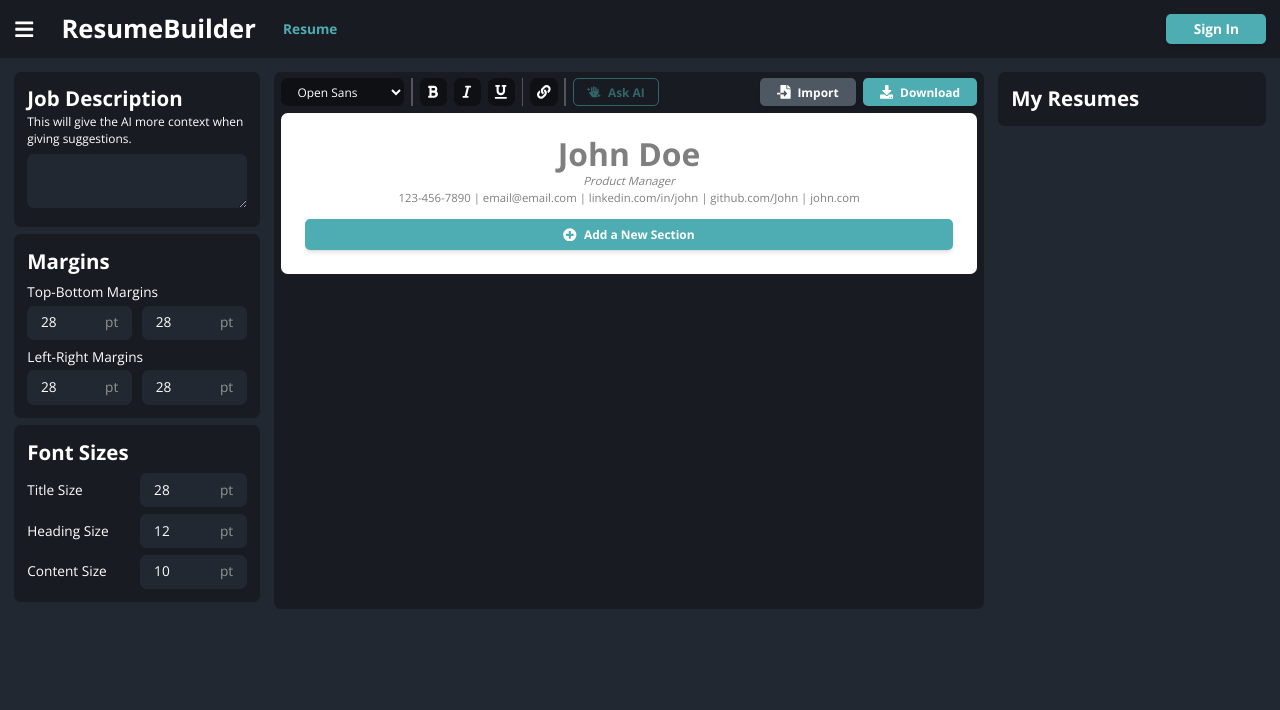
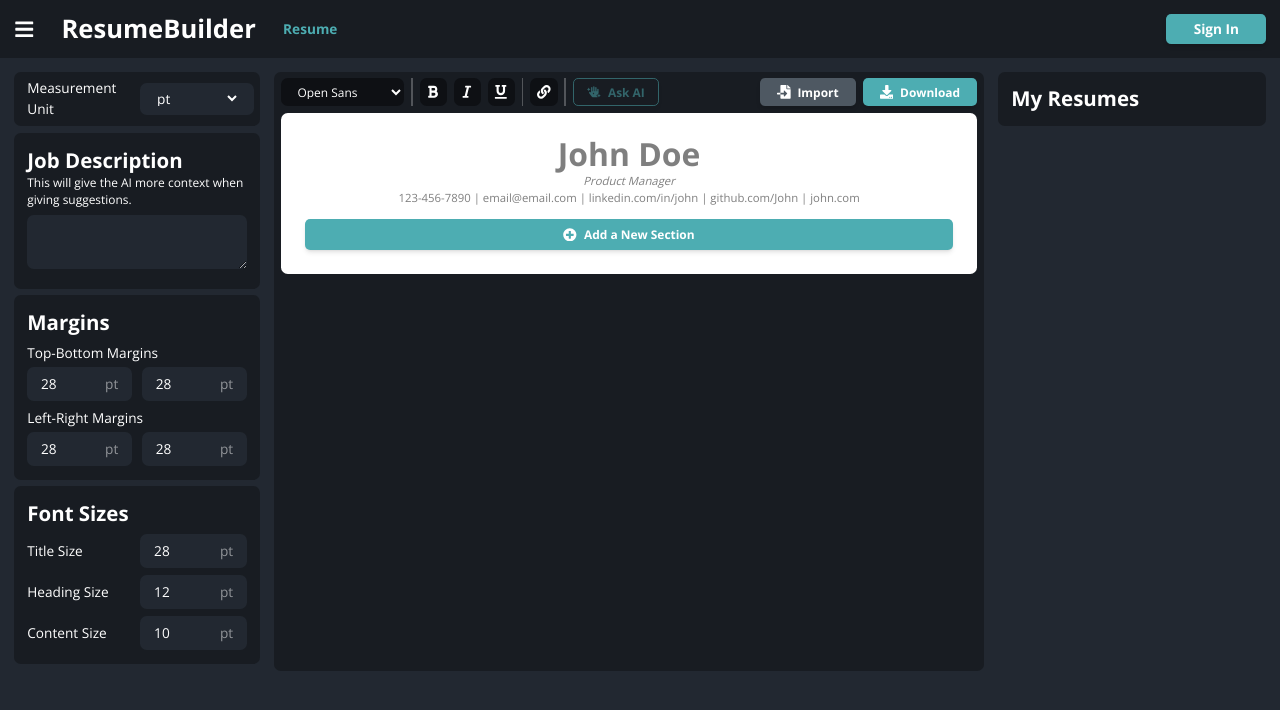
Before and after one commit to Jxl-s/resume-builder, a Next.js app: page /en in a window 1280 px wide. Shown: the top 710 px of the page. Built offline with nearby package versions, Linux system fonts and the light colour scheme; a web font is replaced by a local one.

Commit message:
add unit conversions

```diff
--- a/src/app/[locale]/LeftBar.tsx
+++ b/src/app/[locale]/LeftBar.tsx
@@ -2,7 +2,10 @@
 
 import { FC } from "react";
 import useResumeEditorStore from "../../stores/useResumeEditorStore";
-import useDocSettingsStore from "@/stores/useDocSettingsStore";
+import useDocSettingsStore, {
+    convertFromUnit,
+    convertToUnit,
+} from "@/stores/useDocSettingsStore";
 
 const LeftBar: FC = () => {
     const [jobDescription, setJobDescription] = useResumeEditorStore(
@@ -46,8 +49,52 @@ const LeftBar: FC = () => {
         state.setContentSize,
     ]);
 
+    // Unit
+    const [multiplierUnit, setMultiplierUnit] = useDocSettingsStore((state) => [
+        state.multiplierUnit,
+        state.setMultiplierUnit,
+    ]);
+
+    // New functions that make use of the unit converter
+    const setMTop = (size: number) =>
+        setMarginTop(convertFromUnit(size, multiplierUnit));
+    const setMBottom = (size: number) =>
+        setMarginBottom(convertFromUnit(size, multiplierUnit));
+    const setMLeft = (size: number) =>
+        setMarginLeft(convertFromUnit(size, multiplierUnit));
+    const setMRight = (size: number) =>
+        setMarginRight(convertFromUnit(size, multiplierUnit));
+
+    const setSTitle = (size: number) =>
+        setTitleSize(convertFromUnit(size, multiplierUnit));
+    const setSHeading = (size: number) =>
+        setHeadingSize(convertFromUnit(size, multiplierUnit));
+    const setSContent = (size: number) =>
+        setContentSize(convertFromUnit(size, multiplierUnit));
+
     return (
         <section className="w-full">
+            <article className="bg-dark1 rounded-lg p-2 w-full print:hidden mb-2 block">
+                <div className="grid grid-cols-2 gap-2 justify-between items-center">
+                    <span className="ms-2">Measurement Unit</span>
+                    <div className="bg-dark2 rounded-lg py-2 px-4 flex justify-between gap-2">
+                        <select
+                            className="bg-inherit w-full"
+                            value={multiplierUnit}
+                            onChange={(e) =>
+                                setMultiplierUnit(
+                                    e.target.value as "pt" | "px" | "in" | "mm"
+                                )
+                            }
+                        >
+                            <option value={"pt"}>pt</option>
+                            <option value={"px"}>px</option>
+                            <option value={"in"}>in</option>
+                            <option value={"mm"}>mm</option>
+                        </select>
+                    </div>
+                </div>
+            </article>
             <article className="bg-dark1 rounded-lg p-4 w-full print:hidden mb-2 block">
                 <h1 className="text-2xl font-semibold">Job Description</h1>
                 <p className="text-sm">
@@ -67,23 +114,19 @@ const LeftBar: FC = () => {
                         <input
                             className="bg-inherit w-full"
                             type="number"
-                            value={marginTop}
-                            onChange={(e) =>
-                                setMarginTop(Number(e.target.value))
-                            }
+                            value={convertToUnit(marginTop, multiplierUnit)}
+                            onChange={(e) => setMTop(Number(e.target.value))}
                         />
-                        <span className="opacity-50">pt</span>
+                        <span className="opacity-50">{multiplierUnit}</span>
                     </div>
                     <div className="bg-dark2 rounded-lg py-2 px-4 flex gap-2">
                         <input
                             className="bg-inherit w-full"
                             type="number"
-                            value={marginBottom}
-                            onChange={(e) =>
-                                setMarginBottom(Number(e.target.value))
-                            }
+                            value={convertToUnit(marginBottom, multiplierUnit)}
+                            onChange={(e) => setMBottom(Number(e.target.value))}
                         />
-                        <span className="opacity-50">pt</span>
+                        <span className="opacity-50">{multiplierUnit}</span>
                     </div>
                 </div>
                 <p className="mt-2">Left-Right Margins</p>
@@ -92,23 +135,19 @@ const LeftBar: FC = () => {
                         <input
                             className="bg-inherit w-full"
                             type="number"
-                            value={marginLeft}
-                            onChange={(e) =>
-                                setMarginLeft(Number(e.target.value))
-                            }
+                            value={convertToUnit(marginLeft, multiplierUnit)}
+                            onChange={(e) => setMLeft(Number(e.target.value))}
                         />
-                        <span className="opacity-50">pt</span>
+                        <span className="opacity-50">{multiplierUnit}</span>
                     </div>
                     <div className="bg-dark2 rounded-lg py-2 px-4 flex gap-2 justify-between">
                         <input
                             className="bg-inherit w-full"
                             type="number"
-                            value={marginRight}
-                            onChange={(e) =>
-                                setMarginRight(Number(e.target.value))
-                            }
+                            value={convertToUnit(marginRight, multiplierUnit)}
+                            onChange={(e) => setMRight(Number(e.target.value))}
                         />
-                        <span className="opacity-50">pt</span>
+                        <span className="opacity-50">{multiplierUnit}</span>
                     </div>
                 </div>
             </article>
@@ -120,12 +159,10 @@ const LeftBar: FC = () => {
                         <input
                             className="bg-inherit w-full"
                             type="number"
-                            value={titleSize}
-                            onChange={(e) =>
-                                setTitleSize(Number(e.target.value))
-                            }
+                            value={convertToUnit(titleSize, multiplierUnit)}
+                            onChange={(e) => setSTitle(Number(e.target.value))}
                         />
-                        <span className="opacity-50">pt</span>
+                        <span className="opacity-50">{multiplierUnit}</span>
                     </div>
                 </div>
                 <div className="grid grid-cols-2 gap-2 mt-2 justify-between items-center">
@@ -134,12 +171,12 @@ const LeftBar: FC = () => {
                         <input
                             className="bg-inherit w-full"
                             type="number"
-                            value={headingSize}
+                            value={convertToUnit(headingSize, multiplierUnit)}
                             onChange={(e) =>
-                                setHeadingSize(Number(e.target.value))
+                                setSHeading(Number(e.target.value))
                             }
                         />
-                        <span className="opacity-50">pt</span>
+                        <span className="opacity-50">{multiplierUnit}</span>
                     </div>
                 </div>
                 <div className="grid grid-cols-2 gap-2 mt-2 justify-between items-center">
@@ -148,12 +185,12 @@ const LeftBar: FC = () => {
                         <input
                             className="bg-inherit w-full"
                             type="number"
-                            value={contentSize}
+                            value={convertToUnit(contentSize, multiplierUnit)}
                             onChange={(e) =>
-                                setContentSize(Number(e.target.value))
+                                setSContent(Number(e.target.value))
                             }
                         />
-                        <span className="opacity-50">pt</span>
+                        <span className="opacity-50">{multiplierUnit}</span>
                     </div>
                 </div>
             </article>
--- a/src/stores/useDocSettingsStore.ts
+++ b/src/stores/useDocSettingsStore.ts
@@ -20,6 +20,9 @@ interface DocSettings {
     setMarginLeft: (size: number) => void;
     marginRight: number;
     setMarginRight: (size: number) => void;
+
+    multiplierUnit: "pt" | "px" | "in" | "mm";
+    setMultiplierUnit: (unit: "pt" | "px" | "in" | "mm") => void;
 }
 
 const useDocSettingsStore = create<DocSettings>((set) => ({
@@ -41,6 +44,40 @@ const useDocSettingsStore = create<DocSettings>((set) => ({
     setMarginLeft: (size) => set({ marginLeft: size }),
     marginRight: 28,
     setMarginRight: (size) => set({ marginRight: size }),
+
+    multiplierUnit: "pt",
+    setMultiplierUnit: (unit) => set({ multiplierUnit: unit }),
 }));
 
+const fixFloating = (value: number) => {
+    return Math.round(value * 100) / 100;
+};
+
+const convertToUnit = (value: number, unit: "pt" | "px" | "in" | "mm") => {
+    switch (unit) {
+        case "pt":
+            return fixFloating(value);
+        case "px":
+            return fixFloating(value / 1.333);
+        case "in":
+            return fixFloating(value / 72);
+        case "mm":
+            return fixFloating(value / 2.835);
+    }
+};
+
+const convertFromUnit = (value: number, unit: "pt" | "px" | "in" | "mm") => {
+    switch (unit) {
+        case "pt":
+            return fixFloating(value);
+        case "px":
+            return fixFloating(value * 1.333);
+        case "in":
+            return fixFloating(value * 72);
+        case "mm":
+            return fixFloating(value * 2.835);
+    }
+};
+
 export default useDocSettingsStore;
+export { convertToUnit, convertFromUnit };
```
